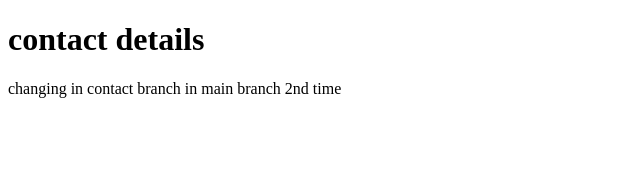
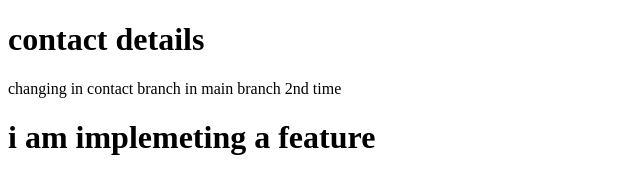
Before and after one commit to amn-rxmgharia/learning-git, a plain HTML site: page contact.html in a window 1280 px wide. Shown: the whole page, without its empty margins (0-640 px from the left). Drawn offline with Linux system fonts and the light colour scheme.

Commit message:
impelmented a feature

```diff
--- a/contact.html
+++ b/contact.html
@@ -9,5 +9,6 @@
     <h1>contact details</h1>
     <p>changing in contact branch in main branch 2nd time </p>
 
+    <h1>i am implemeting a feature</h1>
 </body>
 </html>
```
